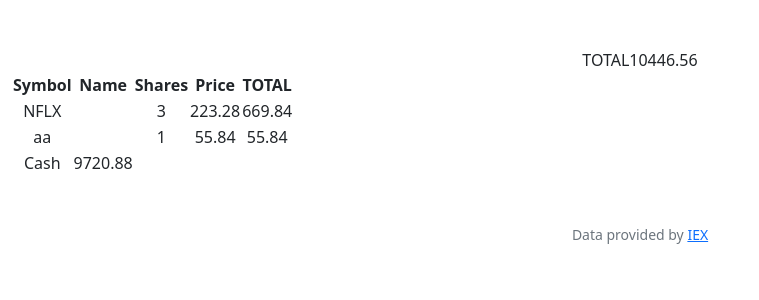
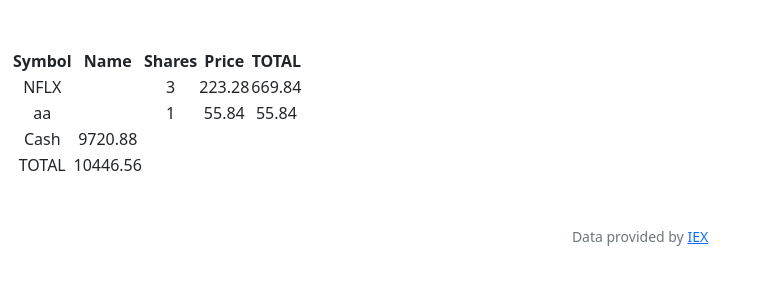
Before and after one commit to KalinaBarzashka/Education, a Flask app: page / in a window 1280 px wide. Shown: the part 76-376 px from the top of the page, without its empty margins (0-759 px from the left). Run offline with Flask 2, Linux system fonts and the light colour scheme; a user stored in the database is signed in; data comes from the database, SQL or seed files in the repository; data that the repository does not hold is empty; some libraries are stand-ins or nearby versions.

Commit message:
Sat, Aug 27, 2022, 7:52 PM +00:00

```diff
--- a/finance/templates/index.html
+++ b/finance/templates/index.html
@@ -31,8 +31,10 @@
                 <td>Cash</td>
                 <td>{{current_user_price}}</td>
             </tr>
-            <tr>TOTAL</tr>
-            <tr>{{total_sum}}</tr>
+            <tr>
+                <td>TOTAL</td>
+                <td>{{total_sum}}</td>
+            </tr>
         </tfoot>
     </table>
 {% endblock %}
```
